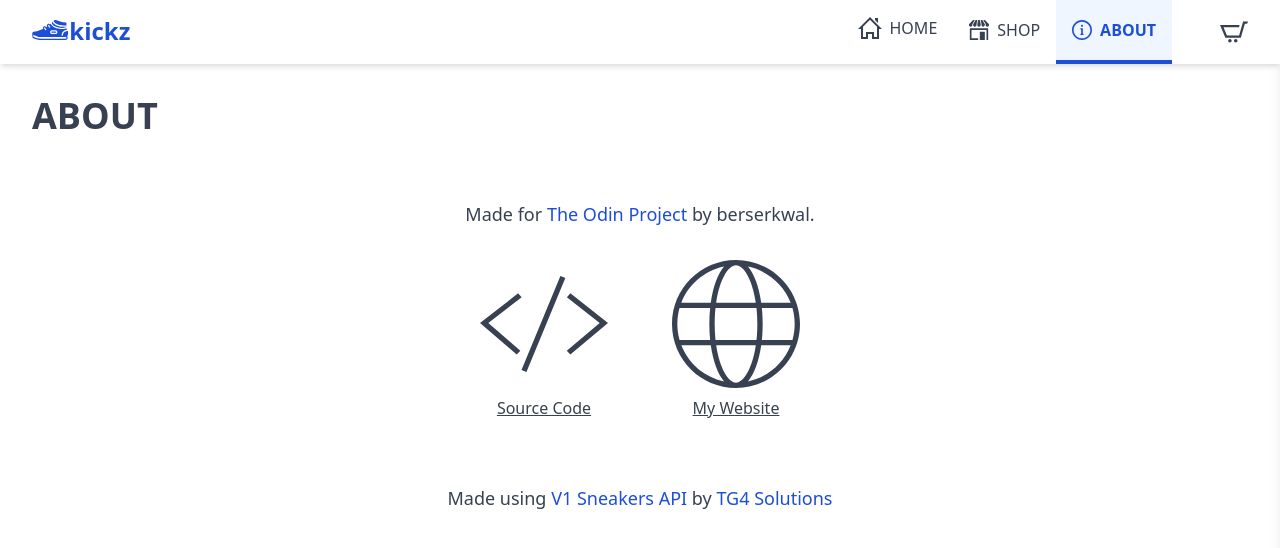
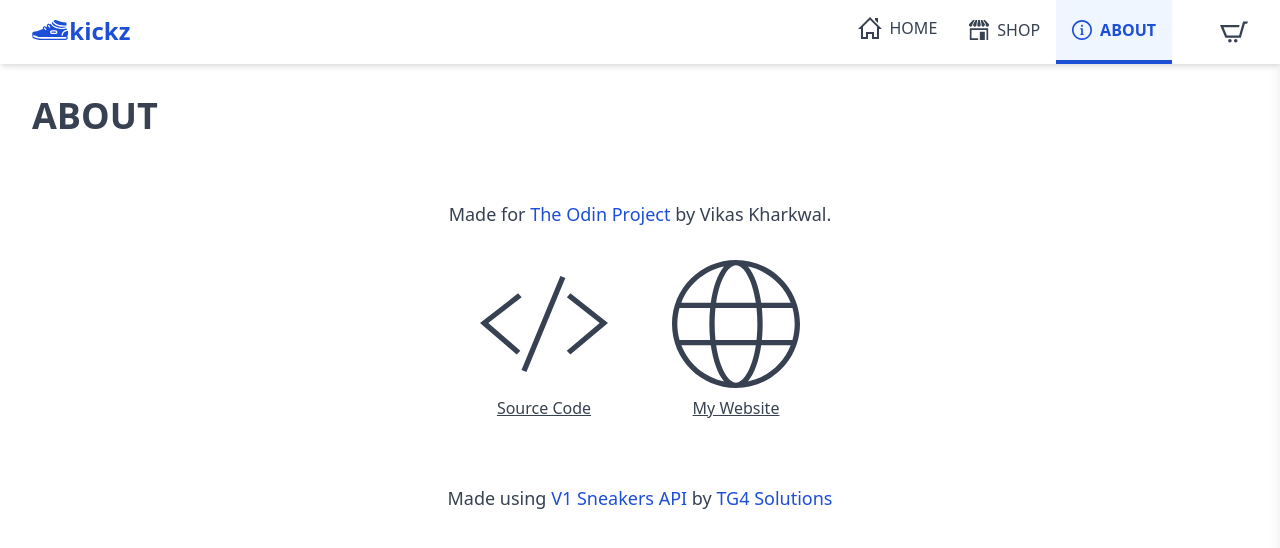
Before and after one commit to vikaskharkwal/react-shopping-site, a React (Create React App) app: page /about in a window 1280 px wide. Shown: the top 548 px of the page. Built offline with nearby package versions, Linux system fonts and the light colour scheme.

Commit message:
Update About.js

```diff
--- a/src/routes/About.js
+++ b/src/routes/About.js
@@ -16,11 +16,11 @@ function About({ theme }) {
           rel='noreferrer'>
           The Odin Project
         </a>{' '}
-        by berserkwal.
+        by Vikas Kharkwal.
       </p>
       <div className='flex flex-col md:flex-row justify-center items-center text-center gap-x-16 gap-y-8 mt-8'>
         <a
-          href='https://www.github.com/berserkwal/react-shopping-site'
+          href='https://www.github.com/vikaskharkwal/react-shopping-site'
           rel='noreferrer'
           target='_blank'
           className={`flex flex-col w-max justify-between items-center gap-2 hover:no-underline underline hover:text-blue-700 transition duration-300`}>
@@ -28,7 +28,7 @@ function About({ theme }) {
           <h3>Source Code</h3>
         </a>
         <a
-          href='https://berserkwal.github.io/'
+          href='/'
           rel='noreferrer'
           target='_blank'
           className={`flex flex-col w-max justify-between align-middle items-center gap-2 underline hover:no-underline hover:text-blue-700 transition duration-300`}>
```
